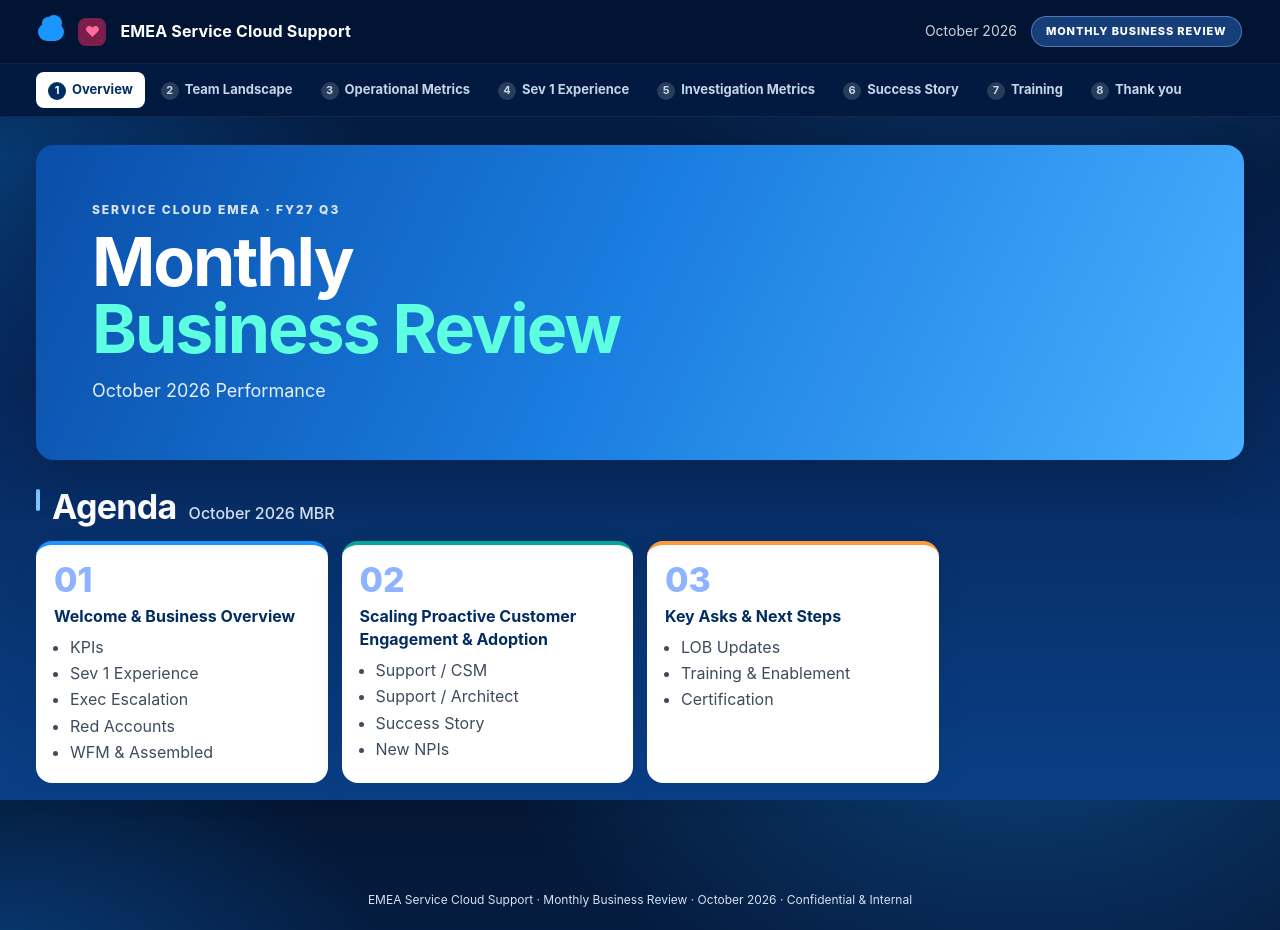
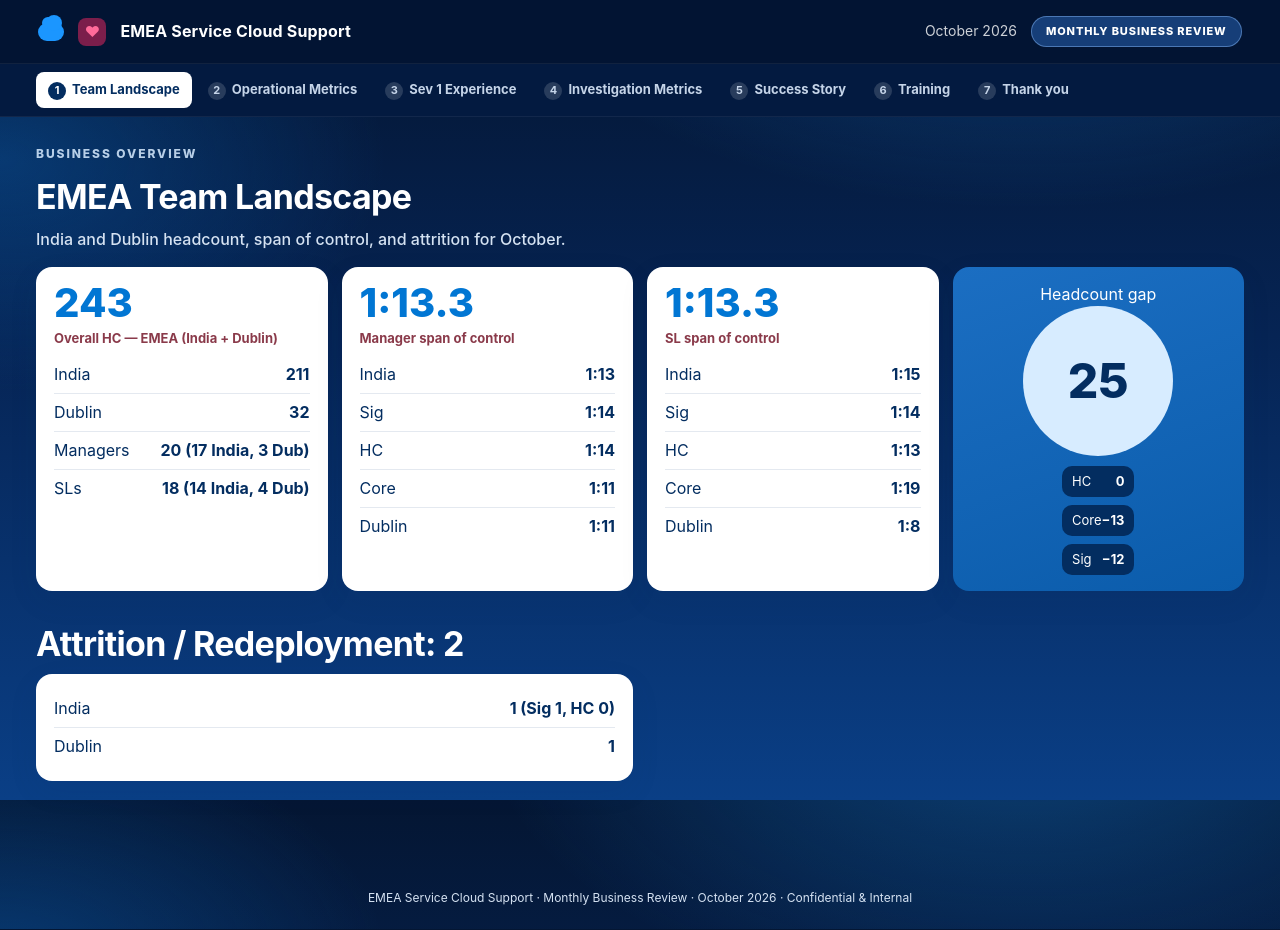
Before and after one commit to shubhav-crypto/qb-sev1-dashboard, a plain HTML site: page MBR_Service_EMEA_Oct26.html in a window 1280 px wide. Drawn offline with Linux system fonts and the light colour scheme.

Commit message:
Remove the overview slide from the October MBR.

```diff
--- a/MBR_Service_EMEA_Oct26.html
+++ b/MBR_Service_EMEA_Oct26.html
@@ -183,33 +183,17 @@
   </div>
 </header>
 <nav class="tabs" role="tablist" aria-label="MBR sections">
-  <a id="tab-overview" role="tab" aria-controls="overview" aria-selected="true" tabindex="0" href="#overview"><span>1</span>Overview</a>
-  <a id="tab-team" role="tab" aria-controls="team" aria-selected="false" tabindex="-1" href="#team"><span>2</span>Team Landscape</a>
-  <a id="tab-ops" role="tab" aria-controls="ops" aria-selected="false" tabindex="-1" href="#ops"><span>3</span>Operational Metrics</a>
-  <a id="tab-sev1" role="tab" aria-controls="sev1" aria-selected="false" tabindex="-1" href="#sev1"><span>4</span>Sev 1 Experience</a>
-  <a id="tab-invest" role="tab" aria-controls="invest" aria-selected="false" tabindex="-1" href="#invest"><span>5</span>Investigation Metrics</a>
-  <a id="tab-story" role="tab" aria-controls="story" aria-selected="false" tabindex="-1" href="#story"><span>6</span>Success Story</a>
-  <a id="tab-enable" role="tab" aria-controls="enable" aria-selected="false" tabindex="-1" href="#enable"><span>7</span>Training</a>
-  <a id="tab-close" role="tab" aria-controls="close" aria-selected="false" tabindex="-1" href="#close"><span>8</span>Thank you</a>
+  <a id="tab-team" role="tab" aria-controls="team" aria-selected="true" tabindex="0" href="#team"><span>1</span>Team Landscape</a>
+  <a id="tab-ops" role="tab" aria-controls="ops" aria-selected="false" tabindex="-1" href="#ops"><span>2</span>Operational Metrics</a>
+  <a id="tab-sev1" role="tab" aria-controls="sev1" aria-selected="false" tabindex="-1" href="#sev1"><span>3</span>Sev 1 Experience</a>
+  <a id="tab-invest" role="tab" aria-controls="invest" aria-selected="false" tabindex="-1" href="#invest"><span>4</span>Investigation Metrics</a>
+  <a id="tab-story" role="tab" aria-controls="story" aria-selected="false" tabindex="-1" href="#story"><span>5</span>Success Story</a>
+  <a id="tab-enable" role="tab" aria-controls="enable" aria-selected="false" tabindex="-1" href="#enable"><span>6</span>Training</a>
+  <a id="tab-close" role="tab" aria-controls="close" aria-selected="false" tabindex="-1" href="#close"><span>7</span>Thank you</a>
 </nav>
 
 <main id="main">
-  <section class="panel active" id="overview" role="tabpanel" aria-labelledby="tab-overview">
-    <div class="hero">
-      <p class="eyebrow">Service Cloud EMEA · FY27 Q3</p>
-      <h1>Monthly<br><em>Business Review</em></h1>
-      <p class="sub">October 2026 Performance</p>
-    </div>
-
-    <div class="bar"><h2>Agenda</h2><span class="lede">October 2026 MBR</span></div>
-    <div class="grid4">
-      <article class="card"><div class="num">01</div><h3>Welcome &amp; Business Overview</h3><ul><li>KPIs</li><li>Sev 1 Experience</li><li>Exec Escalation</li><li>Red Accounts</li><li>WFM &amp; Assembled</li></ul></article>
-      <article class="card t3"><div class="num">02</div><h3>Scaling Proactive Customer Engagement &amp; Adoption</h3><ul><li>Support / CSM</li><li>Support / Architect</li><li>Success Story</li><li>New NPIs</li></ul></article>
-      <article class="card t4"><div class="num">03</div><h3>Key Asks &amp; Next Steps</h3><ul><li>LOB Updates</li><li>Training &amp; Enablement</li><li>Certification</li></ul></article>
-    </div>
-  </section>
-
-  <section class="panel" id="team" role="tabpanel" aria-labelledby="tab-team" hidden>
+  <section class="panel active" id="team" role="tabpanel" aria-labelledby="tab-team">
     <p class="eyebrow" style="color:#d7ebff">Business overview</p>
     <h2 style="margin-top:0">EMEA Team Landscape</h2>
     <p class="lede">India and Dublin headcount, span of control, and attrition for October.</p>
```
